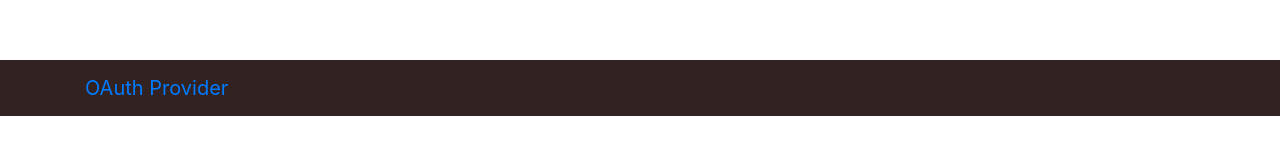
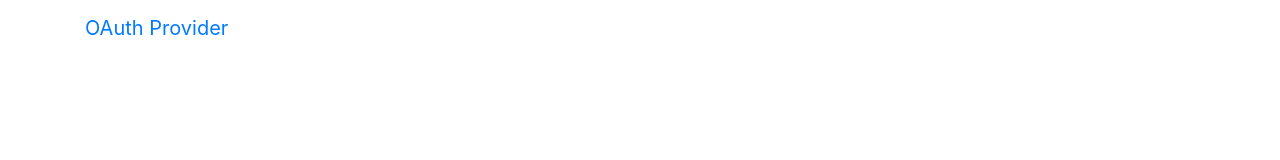
Before and after one commit to neefrankie/oauth-provider, a website: page views/layout.html in a window 1280 px wide. Drawn offline with nearby package versions, Linux system fonts and the light colour scheme; files that its build step writes are made by us from their sources.

Commit message:
remove style

```diff
--- a/views/layout.html
+++ b/views/layout.html
@@ -7,14 +7,6 @@
   <title>OAuth in Action: {% block title %}{% endblock %}</title>
 
   <link rel="stylesheet" href="/bootstrap/dist/css/bootstrap.min.css">
-  <style>
-  body {
-    padding-top: 60px;
-  }
-  .navbar-inverse {
-    background-color: #322;
-  }
-  </style>
 </head>
 <body>
   <nav class="navbar navbar-inverse">
```
